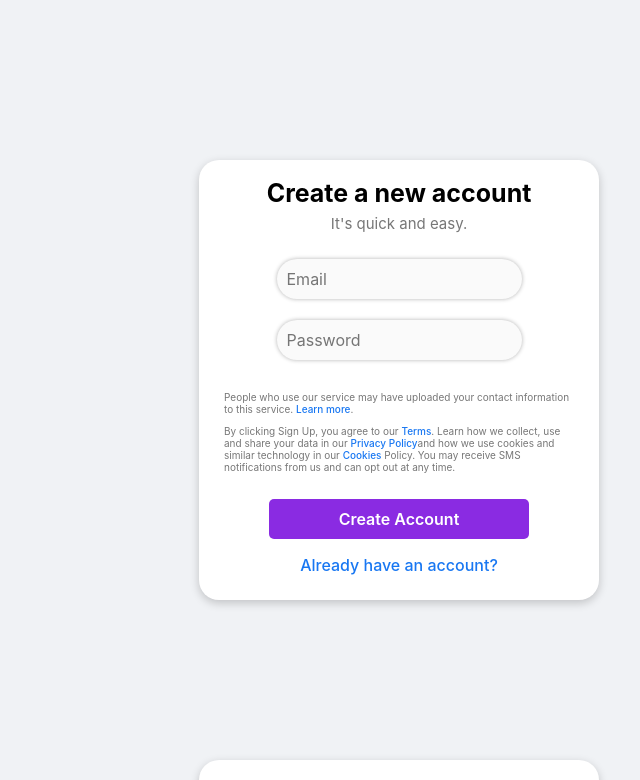
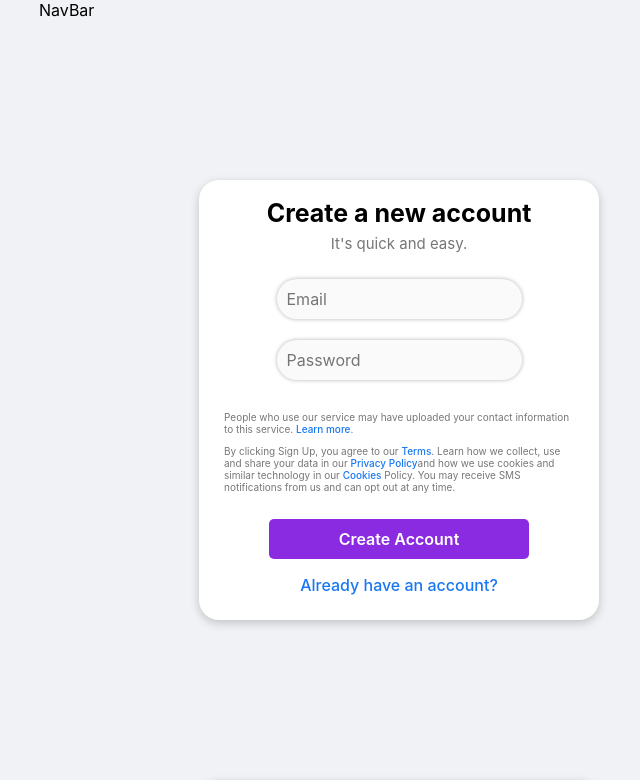
Before and after one commit to Bastien-Durand/Dev-hub, a React (Create React App) app in the folder frontend/loginform/: page / in a window 1280 px wide. Shown: the top 780 px of the page, without its empty margins (241-881 px from the left). Built offline with nearby package versions, Linux system fonts and the light colour scheme.

Commit message:
Created navbar component scaffol

```diff
--- a/frontend/loginform/src/App.js
+++ b/frontend/loginform/src/App.js
@@ -1,9 +1,11 @@
 import CreateAccountForm from "./components/CreateAccountForm";
+import Navbar from "./components/Navbar";
 import LoginForm from "./components/LoginForm";
 
 const App = () => {
   return (
     <div className="App">
+      <Navbar />
       <CreateAccountForm />
       <LoginForm />
     </div>
--- a/frontend/loginform/src/components/LoginForm.js
+++ b/frontend/loginform/src/components/LoginForm.js
@@ -2,6 +2,8 @@ import axios from "axios";
 import validator from "validator";
 import "./loginform.css";
 import { useState } from "react";
+
+var currentToken = "";
 
 const LoginForm = () => {
   const [userData, setUserData] = useState({
@@ -29,8 +31,8 @@ const LoginForm = () => {
           password: userData.password,
         })
         .then(function (response) {
-          console.log(response);
-          alert(response.data.message);
+          currentToken = response.data.accessToken;
+          console.log(`currentToken: ${currentToken}`);
         })
         .catch(function (error) {
           console.log(error);
--- /dev/null
+++ b/frontend/loginform/src/components/Navbar.js
@@ -0,0 +1,5 @@
+const Navbar = () => {
+  return <div>NavBar</div>;
+};
+
+export default Navbar;
```
